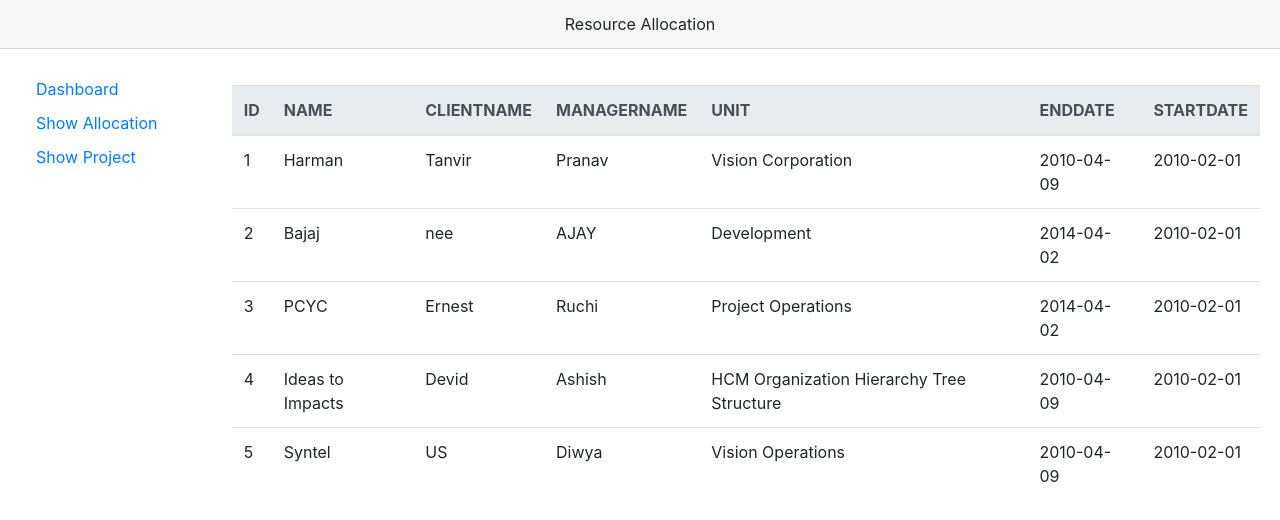
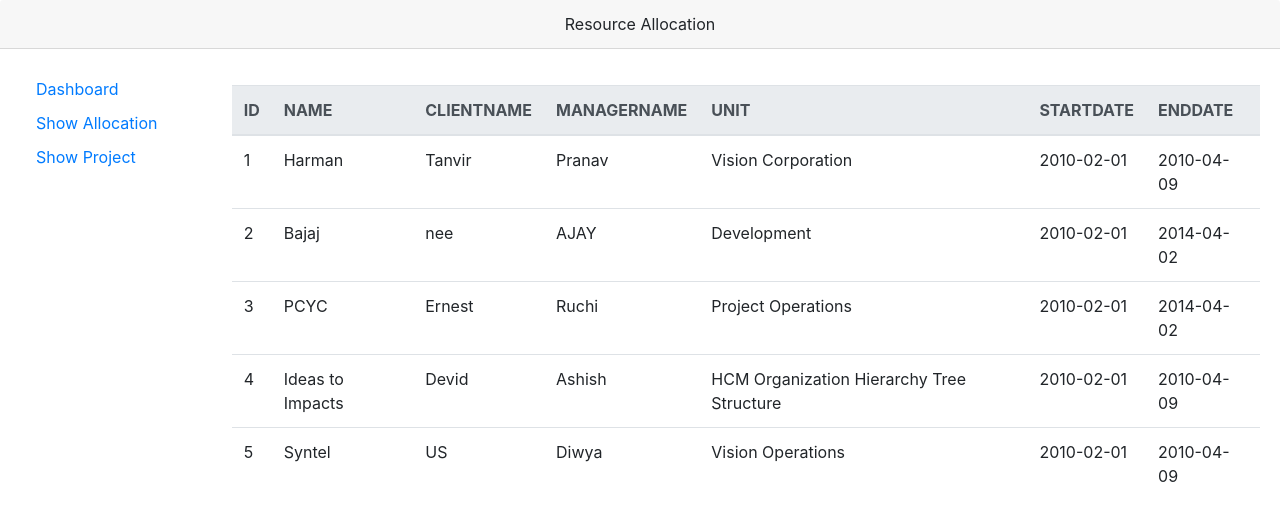
Before and after one commit to ArpitJain89/resource-allocation, a React (Create React App) app: page /component/Project in a window 1280 px wide. Shown: the top 520 px of the page. Built offline with nearby package versions, Linux system fonts and the light colour scheme.

Commit message:
removed extra code

```diff
--- a/src/component/EmployeeAdd.js
+++ b/src/component/EmployeeAdd.js
@@ -1,5 +1,4 @@
 import React from "react";
-import Select from "react-select";
 import "./Employee.css";
 import SharedForm from "./SharedForm";
 
--- a/src/component/EmployeeJobLevelGraph.js
+++ b/src/component/EmployeeJobLevelGraph.js
@@ -77,8 +77,6 @@
   getEmployeeDetails() {
     this.employees = this.props.resourceData.employees;
     this.projects = this.props.resourceData.projects;
-
-
     for (let index in this.projects) {
       this.projects[index].employees.map(emp => {
         if (emp.jobLevel === "L1") {
--- a/src/component/Project.js
+++ b/src/component/Project.js
@@ -18,8 +18,8 @@
       "clientName",
       "managerName",
       "unit",
+      "startDate" ,
       "endDate",
-      "startDate"
     ];
     this.setState({
       data: resourceData.projects,
--- a/src/component/SharedForm.js
+++ b/src/component/SharedForm.js
@@ -1,5 +1,4 @@
 import React from "react";
-
 import Select from "react-select";
 
 class SharedForm extends React.Component {
@@ -33,6 +32,7 @@
       });
     }
   }
+
   handleChange(val) {
     const selectedEmployeeId = parseInt(val.id, 10);
     this.employeeDetails = this.employees.filter(
@@ -51,10 +51,7 @@
     if (propertyName === "projectAllocation") {
       const allocation = parseInt(propertyValue, 10);
       const freeAllocation = 100 - this.state.employeeDetails.allocation;
-      if (
-        allocation >
-        freeAllocation
-      ) {
+      if (allocation > freeAllocation) {
         return;
       } else {
         propertyValue = parseInt(propertyValue);
@@ -79,16 +76,16 @@
     }
     if (!fields["startDate"]) {
       formIsValid = false;
-      this.state.errors["startDate"] = "*Please enter startDate.";
+      this.state.errors["startDate"] = "*Please enter StartDate.";
     }
     if (!fields["endDate"]) {
       formIsValid = false;
-      this.state.errors["endDate"] = "*Please enter endDate.";
+      this.state.errors["endDate"] = "*Please enter EndDate.";
     }
     if (!fields["projectAllocation"]) {
       formIsValid = false;
       this.state.errors["projectAllocation"] =
-        "*Please enter projectAllocation.";
+        "*Please enter Project Allocation.";
     }
     this.setState({
       errors: this.state.errors
@@ -97,9 +94,9 @@
   }
   onSubmitOfEmployeeForm(event) {
     event.preventDefault();
-     if (this.validateForm()) {
-    this.props.onSubmitOfEmployeeForm(this.state.employeeDetails);
-     }
+    if (this.validateForm()) {
+      this.props.onSubmitOfEmployeeForm(this.state.employeeDetails);
+    }
   }
   backToParent() {
     this.props.backToParent();
@@ -112,7 +109,7 @@
           <form onSubmit={this.onSubmitOfEmployeeForm}>
             <div className="form-group row">
               <label className="col-md-4 col-form-label text-md-right">
-                project Name :
+                Project Name :
               </label>
               <div className="col-md-6">
                 <input
@@ -121,21 +118,6 @@
                   className="form-control"
                   name="projectName"
                   value={this.props.projectName}
-                  disabled
-                />
-              </div>
-            </div>
-            <div className="form-group row">
-              <label className="col-md-4 col-form-label text-md-right">
-                Employee Id :
-              </label>
-              <div className="col-md-6">
-                <input
-                  type="text"
-                  id="emp_id"
-                  className="form-control"
-                  name="empid"
-                  value={this.state.employeeDetails.id}
                   disabled
                 />
               </div>
@@ -164,6 +146,21 @@
                   />
                 )}
                 <div className="text-danger">{this.state.errors.name}</div>
+              </div>
+            </div>
+            <div className="form-group row">
+              <label className="col-md-4 col-form-label text-md-right">
+                Employee Id :
+              </label>
+              <div className="col-md-6">
+                <input
+                  type="text"
+                  id="emp_id"
+                  className="form-control"
+                  name="empid"
+                  value={this.state.employeeDetails.id}
+                  disabled
+                />
               </div>
             </div>
             <div className="form-group row">
@@ -256,14 +253,15 @@
                   value={this.state.employeeDetails.projectAllocation}
                   onChange={this.onChangeOfEmployeeForm}
                 />
-                 <div className="text-danger">
+                <div className="text-danger">
                   {this.state.errors.projectAllocation}
                 </div>
                 {this.state.show ? (
-                   <span className="text ">
+                  <span className="text ">
                     {" "}
                     Note *: Employee
-                    {this.state.employeeDetails.allocation } % is allocated for other project
+                    {this.state.employeeDetails.allocation} % is allocated for
+                    other project
                   </span>
                 ) : (
                   <span>
--- a/src/component/Table.js
+++ b/src/component/Table.js
@@ -16,8 +16,8 @@
   }
 
   getRowsData() {
-    var items = this.props.data;
-    var keys = this.props.keys;
+    let items = this.props.data;
+    let keys = this.props.keys;
     return items.map((row, index) => {
       return (
         <tr key={index}>
```
Also changed, not shown: src/component/EmployeeList.js (+2 -7 lines).
